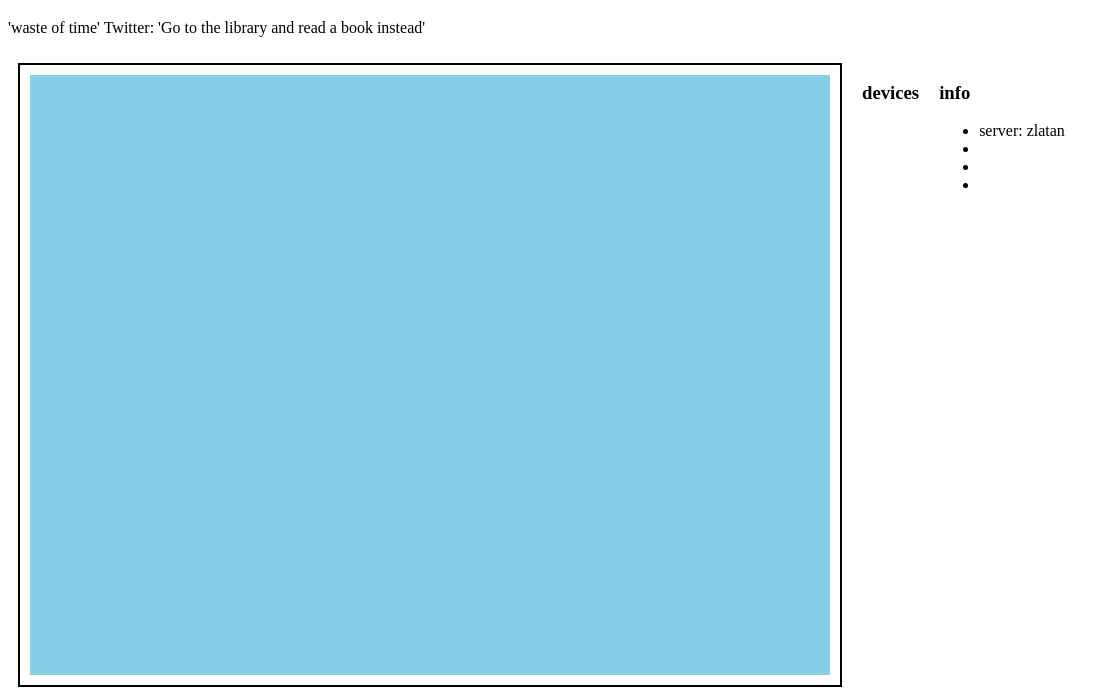
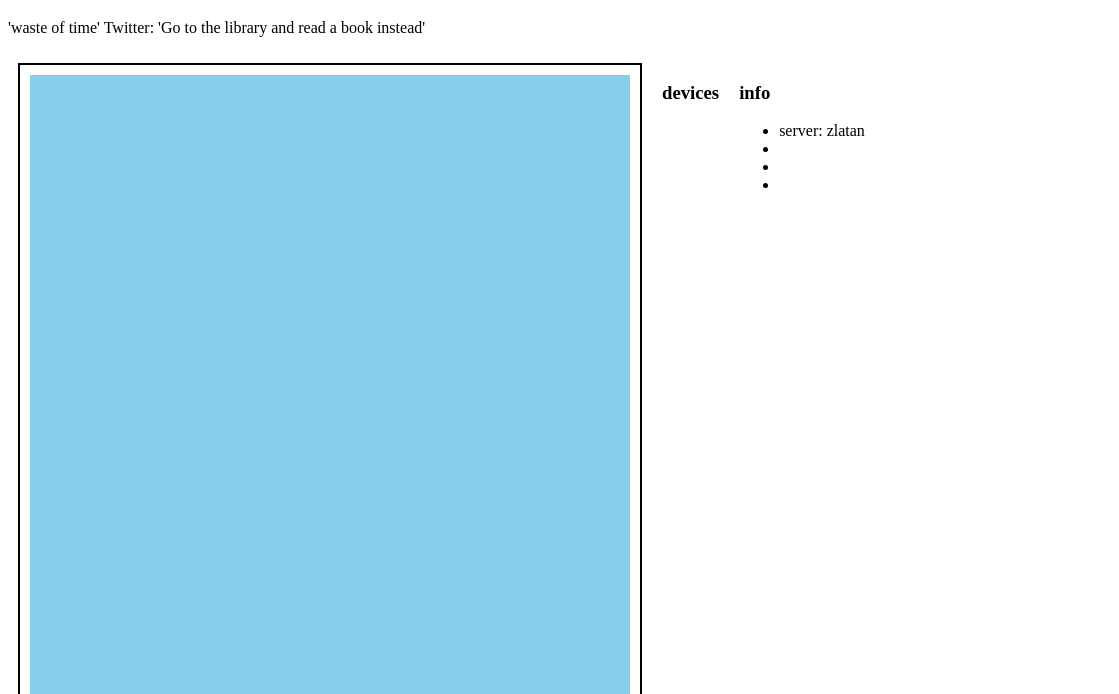
Before and after one commit to monolith-kh/ferguson, an Electron app: page index.html in a window 1600 px wide. Shown: the part 61-755 px from the top of the page, without its empty margins (0-1119 px from the left). Drawn offline with Linux system fonts and the light colour scheme.

Commit message:
modify game board size

```diff
--- a/renderer.js
+++ b/renderer.js
@@ -117,15 +117,15 @@ function initialize() {
   gridCanvas.height = CONFIG.map.height;
   gridContext = gridCanvas.getContext('2d');
   gridContext.strokeStyle = 'gray';
-  gridContext.lineWidth = 30;
+  gridContext.lineWidth = 15;
 
   deviceCanvas = document.getElementById('device-layer');
   deviceCanvas.width = CONFIG.map.width;
   deviceCanvas.height = CONFIG.map.height;
   deviceContext = deviceCanvas.getContext('2d');
-  deviceContext.font = 'bold 338px arial';
+  deviceContext.font = '150px arial';
   deviceContext.strokeStyle = 'gray';
-  deviceContext.lineWidth = 30;
+  deviceContext.lineWidth = 15;
 
   consoleLog = document.getElementById('console-log');
 
--- a/styles.css
+++ b/styles.css
@@ -10,8 +10,8 @@
 
 #map-2d {
     position: relative;
-    width: 820px;
-    height: 620px;
+    width: 620px;
+    height: 820px;
     margin: 10px;
     border: 2px solid black;
 }
@@ -22,22 +22,22 @@ canvas {
 
 #background-layer {
     background-color: skyblue;
-    width: 800px;
-    height: 600px;
+    width: 600px;
+    height: 800px;
     margin: 10px;
     z-index: 1;
 }
 
 #grid-layer {
-    width: 800px;
-    height: 600px;
+    width: 600px;
+    height: 800px;
     margin: 10px;
     z-index: 2;
 }
 
 #device-layer {
-    width: 800px;
-    height: 600px;
+    width: 600px;
+    height: 800px;
     margin: 10px;
     z-index: 3;
 }
```
